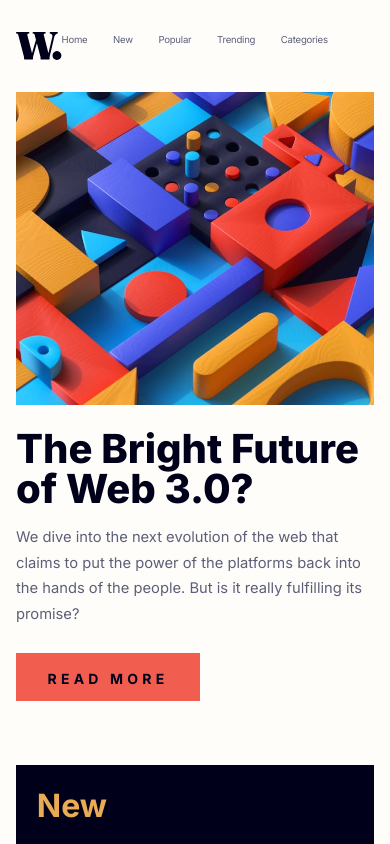
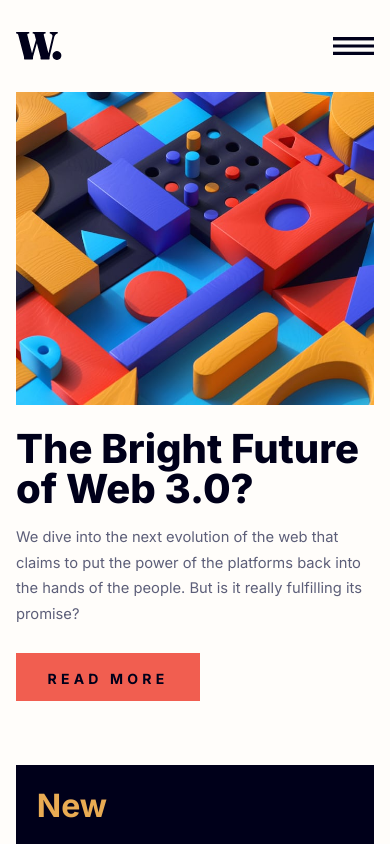
Before and after one commit to pkthunder87/news-homepage, a React (Vite) app: page / in a window 390 px wide. Shown: the top 844 px of the page. Built offline with nearby package versions, Linux system fonts and the light colour scheme.

Commit message:
Feat: Add menu icon and state to header for mobile

```diff
--- a/src/components/Header.jsx
+++ b/src/components/Header.jsx
@@ -1,9 +1,27 @@
+import { useEffect, useState } from 'react';
+
 function Header() {
+  const [isMobile, setIsMobile] = useState(false);
+  const [isMenuOpen, setIsMenuOpen] = useState(false);
+
+  useEffect(() => {
+    if (window.innerWidth < 750) {
+      setIsMobile(true);
+      console.log('True');
+      console.log(window.screen.width);
+    } else {
+      setIsMobile(false);
+    }
+  }, []);
+
   return (
-    <div className="-mt-3 flex md:col-span-2 md:items-center md:justify-between">
+    <div className="-mt-3 flex items-center justify-between md:col-span-2">
       <h1>
         <img className="h-7 md:h-6" src="logo.svg" alt="logo" />
       </h1>
+      {isMobile ? (
+        <img className="h-[1.1rem]" src="icon-menu.svg" alt="logo" />
+      ) : (
         <li className="flex list-none gap-[1.6rem] text-[.6rem] leading-4 tracking-tight">
           <ul className="cursor-pointer text-neutral-dark-grayish-blue hover:text-primary-soft-red">
             Home
@@ -21,6 +39,7 @@ function Header() {
             Categories
           </ul>
         </li>
+      )}
     </div>
   );
 }
```
Lines whose indentation alone changed are shown as unchanged.
